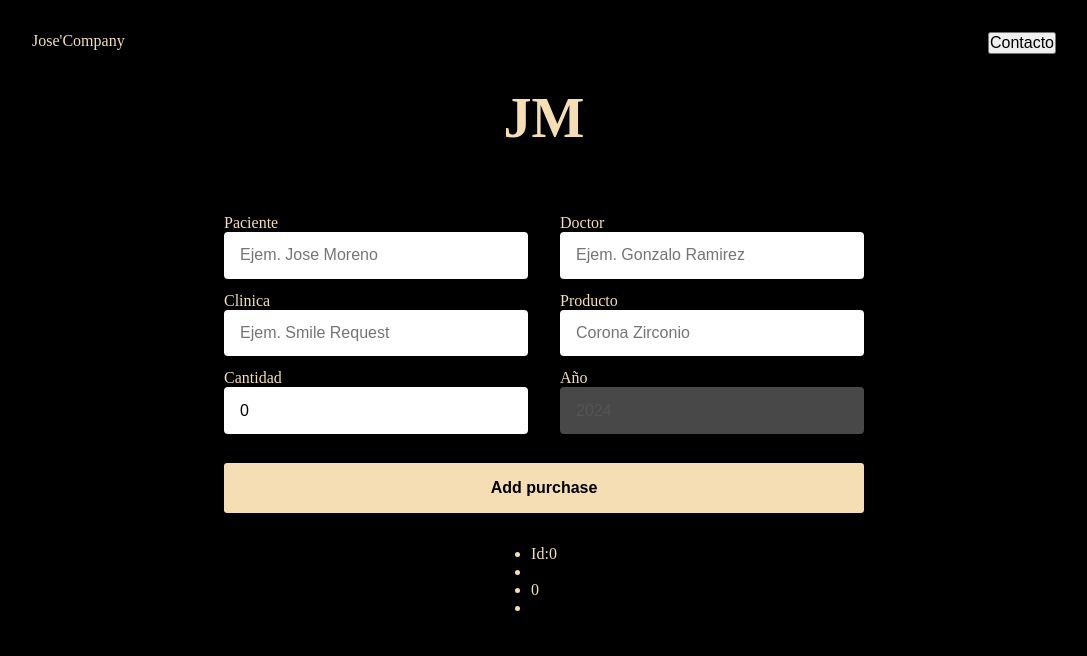
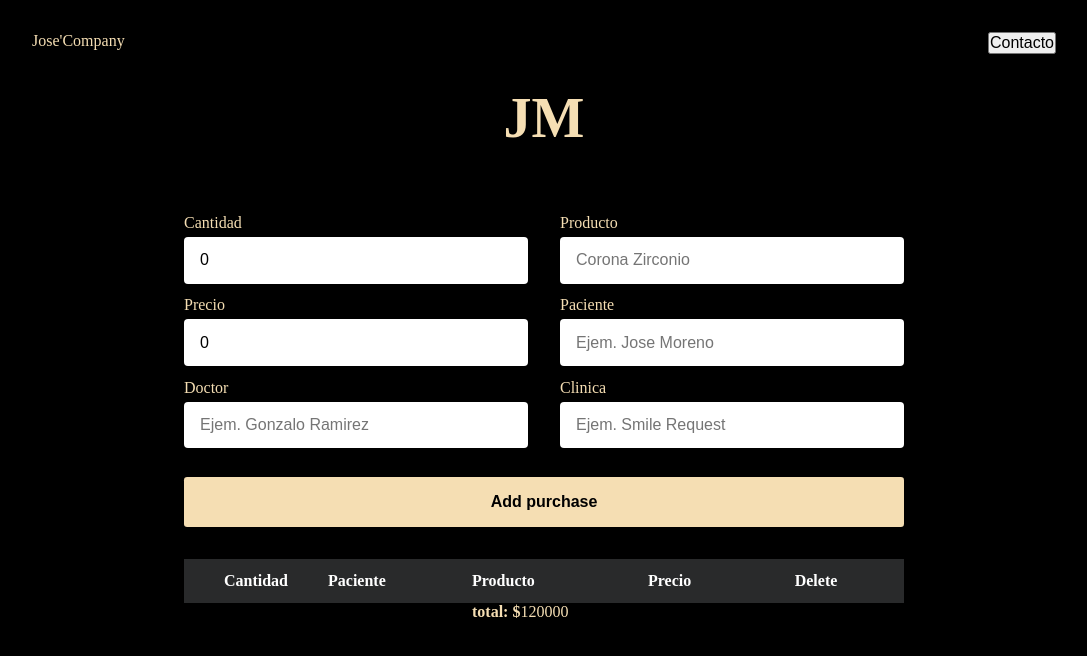
Before and after one commit to JooseMM/cuentas-PDF, a React (Vite) app: page / in a window 1280 px wide. Shown: the top 656 px of the page, without its empty margins (96-1183 px from the left). Built offline with nearby package versions, Linux system fonts and the light colour scheme.

Commit message:
add table history

```diff
--- a/src/App.css
+++ b/src/App.css
@@ -4,9 +4,14 @@
   margin: 0;
   font-size: 16px;
 }
+ul {
+  padding: 0;
+  margin: 0;
+  list-style-type: none;
+}
 main {
   flex-direction: row;
-  width: 40rem;
+  width: 45rem;
   margin-inline: auto;
 }
 input{
@@ -44,7 +49,7 @@ h1 {
 .input-row .single-input {
   display: flex;
   flex-direction: column;
-  width: 19rem;
+  width: 22rem;
 }
 .input-row .single-input:not(:last-child) {
   margin-right: 2rem;
@@ -52,11 +57,14 @@ h1 {
 .single-input > input {
   width: 100%;
 }
+.single-input > label {
+  margin-bottom: 0.3rem;
+}
 .output-section {
+  width: 100%;
   display: flex;
   flex-direction: column;
   margin-top: 2rem;
-  align-items: center;
 }
 .input-section .add-button {
   margin-top: 1rem;
@@ -68,3 +76,51 @@ h1 {
   border-radius: 0.2rem;
   font-weight: 600;
 }
+table {
+  border-collapse:collapse;
+  width: 45rem;
+}
+thead {
+  background-color: #292A2B;
+  color: white;
+  padding-block: 0.8rem;
+}
+tbody {
+  padding: 0;
+  margin: 0;
+  border: none;
+}
+th {
+  width: 9rem;
+  text-align: left;
+}
+td {
+  padding-block: 1.5rem;
+  width: 9rem;
+  font-size: 16px;
+}
+.product {
+  width: 11rem;
+}
+.price {
+  width: 7rem;
+}
+.delete {
+  width: 7rem;
+}
+tfoot > tr {
+  text-align: left;
+}
+tfoot th {
+  text-align: right;
+}
+tfoot td {
+  padding-block: 0;
+}
+.qty {
+  text-align: center;
+
+}
+.delete {
+  text-align: center;
+}
--- a/src/Components/InputInterface.tsx
+++ b/src/Components/InputInterface.tsx
@@ -2,40 +2,21 @@ import { InputInterfaceProps } from "../interfaces/interfaces";
 
 function InputInterface ({state, handleChange}:InputInterfaceProps) {
 const currentIndex = state.length - 1;
-const currentYear = 2024;
   return (
 	  <form onSubmit={(event)=> handleChange(event, true, "finish")}
 	className="input-section">
 	<h1>JM</h1>
 	<div className="input-row">
 	  <div className="single-input">
-	    <label htmlFor='client-name'>Paciente</label>
-	    <input type="text" id="client-name"
-	    placeholder="Ejem. Jose Moreno"
-	    value={state[currentIndex].clientName}
-	    onChange={(e)=> handleChange(undefined, e.target.value, 'clientName')}
-	    />
+	      <label htmlFor='productQuantity'>Cantidad</label>
+	      <input type="number" id="productQuantity"
+	      value={state[currentIndex].productQuantity}
+	      onChange={(e)=> handleChange(undefined, e.target.value, 'productQuantity')}
+	      />
 	  </div>
 	    <div className="single-input">
-	      <label htmlFor='client-seller'>Doctor</label>
-	      <input type="text" id="client-seller"
-	      placeholder="Ejem. Gonzalo Ramirez"
-	      value={state[currentIndex].clientSeller}
-	      onChange={(e)=> handleChange(undefined, e.target.value, 'clientSeller')}
-	      />
-	    </div>
-	    </div>
-	    <div className="input-row">
-	    <div className="single-input">
-	      <label htmlFor='client-branch'>Clinica</label>
-	      <input type="text" id="client-branch"
-	      placeholder="Ejem. Smile Request"
-	      value={state[currentIndex].branch}
-	      onChange={(e)=> handleChange(undefined, e.target.value, 'branch')}/>
-	    </div>
-	    <div className="single-input">
-	      <label htmlFor='product-name'>Producto</label>
-	      <input type="text" id="product-name"
+	      <label htmlFor='productName'>Producto</label>
+	      <input type="text" id="productName"
 	      placeholder="Corona Zirconio"
 	      value={state[currentIndex].productName}
 	      onChange={(e)=> handleChange(undefined, e.target.value, 'productName')}
@@ -44,18 +25,36 @@ const currentYear = 2024;
 	    </div>
 	    <div className="input-row">
 	    <div className="single-input">
-	      <label htmlFor='product-price'>Cantidad</label>
-	      <input type="number" id="product-price"
+	      <label htmlFor='productPrice'>Precio</label>
+	      <input type="number" id="productPrice"
 	      value={state[currentIndex].productPrice}
 	      onChange={(e)=> handleChange(undefined, e.target.value, 'productPrice')}
 	      />
 	    </div>
+	    <div className="single-input">
+	      <label htmlFor='clientName'>Paciente</label>
+	      <input type="text" id="clientName"
+	      placeholder="Ejem. Jose Moreno"
+	      value={state[currentIndex].clientName}
+	      onChange={(e)=> handleChange(undefined, e.target.value, 'clientName')}
+	      />
+	    </div>
+	    </div>
+	    <div className="input-row">
+	    <div className="single-input">
+	      <label htmlFor='clientSeller'>Doctor</label>
+	      <input type="text" id="clientSeller"
+	      placeholder="Ejem. Gonzalo Ramirez"
+	      value={state[currentIndex].clientSeller}
+	      onChange={(e)=> handleChange(undefined, e.target.value, 'clientSeller')}
+	      />
+	    </div>
 	      <div className="single-input">
-	      <label htmlFor='product-price'>Año</label>
-	      <input type="number" id="product-price"
-	      disabled
-	      value={currentYear}
-	      />
+		<label htmlFor='clientBranch'>Clinica</label>
+		<input type="text" id="clientBranch"
+		placeholder="Ejem. Smile Request"
+		value={state[currentIndex].branch}
+		onChange={(e)=> handleChange(undefined, e.target.value, 'branch')}/>
 	      </div>
 	    </div>
 	  <button className="add-button" type='submit'>Add purchase</button>
--- a/src/Components/OutputInterface.tsx
+++ b/src/Components/OutputInterface.tsx
@@ -1,20 +1,40 @@
 import { PurchaseDetails } from "../interfaces/interfaces";
 
 function OutputInterface({state}:{state: PurchaseDetails[]}){
+const outputState = state.slice(0, state.length - 1);
+const total = 120000;
 return (
-      <div className="output-section flex-center">
-	{state.map((currentValue, index) => {
+      <table className="output-section flex-center">
+	<thead>
+	  <tr>
+	    <th className="qty">Cantidad</th>
+	    <th>Paciente</th>
+	    <th className="product">Producto</th>
+	    <th className="price">Precio</th>
+	    <th className="delete">Delete</th>
+	  </tr>
+	</thead>
+	<tbody>
+	{outputState.map((currentValue, index) => {
 	  return (
-	  <ul key={index}>
-	    <li >Id:{index}</li>
-	    <li >{currentValue.clientName}</li>
-	    <li >{currentValue.productPrice}</li>
-	    <li >{currentValue.productName}</li>
-	    </ul>
+	      <tr key={index}>
+		<td className="qty" >{currentValue.productQuantity}</td>
+		<td className="client">{currentValue.clientName}</td>
+		<td className="product">{currentValue.productName}</td>
+		<td className="price">{`$${currentValue.productPrice}`}</td>
+		<td className="delete"><button>Delete</button></td>
+	      </tr>
 	  )
-
 	})}
-      </div>
+	</tbody>
+	<tfoot>
+	<tr>
+	<th></th>
+	<th></th>
+	<td><b>total: $</b>{total}</td>
+	</tr>
+	</tfoot>
+      </table>
       )
 }
 export default OutputInterface;
--- a/src/CustomHooks/useAccountState.ts
+++ b/src/CustomHooks/useAccountState.ts
@@ -2,8 +2,8 @@ import { FormEvent, useReducer } from "react";
 import { ActionParams, PurchaseDetails } from "../interfaces/interfaces";
 
 
-const initValue = { clientName: '', clientSeller: '', branch: '', productName: '', productPrice: 0 };
-const onChangePrototype = { clientName: undefined, clientSeller: undefined, branch: undefined, productName: undefined, productPrice: 0, finish: false };
+const initValue = { clientName: '', clientSeller: '', branch: '', productName: '', productQuantity: 0, productPrice: 0 };
+const onChangePrototype = { clientName: undefined, clientSeller: undefined, branch: undefined, productName: undefined, productQuantity: undefined, productPrice: undefined, finish: false };
 
 function reducer(state:PurchaseDetails[], action:ActionParams):PurchaseDetails[]{
   if(action.finish) {
@@ -24,8 +24,8 @@ function reducer(state:PurchaseDetails[], action:ActionParams):PurchaseDetails[]
 export function useAccountState() {
   const initCopy = Object.create(initValue);
   const [state, dispatch] = useReducer(reducer, [initCopy])
-  function handleChange(event: FormEvent<HTMLFormElement> | undefined, updateValue: string | boolean, key: keyof ActionParams):void {
 
+  function handleChange(event: FormEvent<HTMLFormElement> | undefined, updateValue: string | number | boolean, key: keyof ActionParams):void {
     if(event) { event.preventDefault(); }
     let finishValue = Object.create(onChangePrototype);
     finishValue[key] = updateValue;
--- a/src/interfaces/interfaces.tsx
+++ b/src/interfaces/interfaces.tsx
@@ -1,4 +1,3 @@
-import { FormEvent } from "react";
 
 export interface Client {
   name: string,
@@ -23,7 +22,8 @@ export interface PurchaseDetails {
   clientSeller: string,
   branch: string,
   productName: string,
-  productPrice: number
+  productPrice: number,
+  productQuantity: number
 }
 export interface InputInterfaceProps {
   state: PurchaseDetails[],
```
